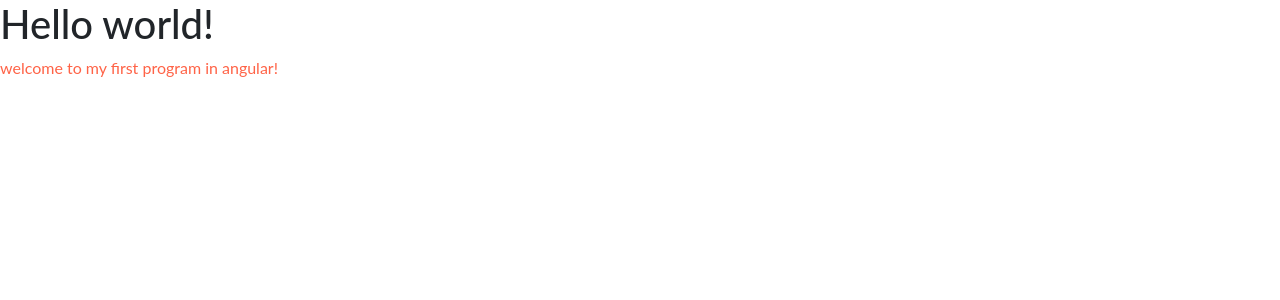
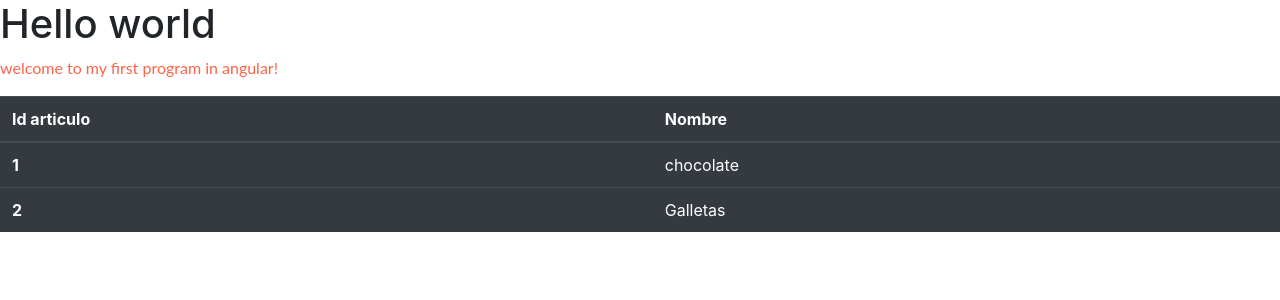
Before and after one commit to juliscrep/angular-primer-proyecto, an Angular app: page / in a window 1280 px wide. Shown: the top 300 px of the page. Built offline with nearby package versions, Linux system fonts and the light colour scheme.

Commit message:
3 files modified, 1 added

```diff
--- a/src/app/app.component.css
+++ b/src/app/app.component.css
@@ -1,3 +1,7 @@
+
+h1{
+  background-color:"rgb(255, 99, 71)";
+}
 
 p {
   font-family: Lato;
--- a/src/app/app.component.html
+++ b/src/app/app.component.html
@@ -1,5 +1,6 @@
 
-<hello name="{{ name }}"></hello>
+<h1> Hello {{ name }}</h1>
+
 <p>
   welcome to my first program in angular!
 </p>
--- /dev/null
+++ b/src/app/hello.component.css
@@ -0,0 +1,3 @@
+hello{
+  color: "background-color:DodgerBlue";
+}
--- a/src/app/menu/menu.component.html
+++ b/src/app/menu/menu.component.html
@@ -0,0 +1,21 @@
+
+<table class="table table-hover table-dark">
+    <thead>
+        <tr>
+            <th>Id articulo</th>
+            <th>Nombre</th>
+       </tr>
+    </thead>
+    <tbody>
+        <tr>
+            <th scope="row">1</th>
+            <td>chocolate</td>
+        </tr>
+        <tr>
+            <th scope="row">2</th>
+            <td>Galletas</td>
+        </tr>
+    </tbody>
+
+
+</table>
```
